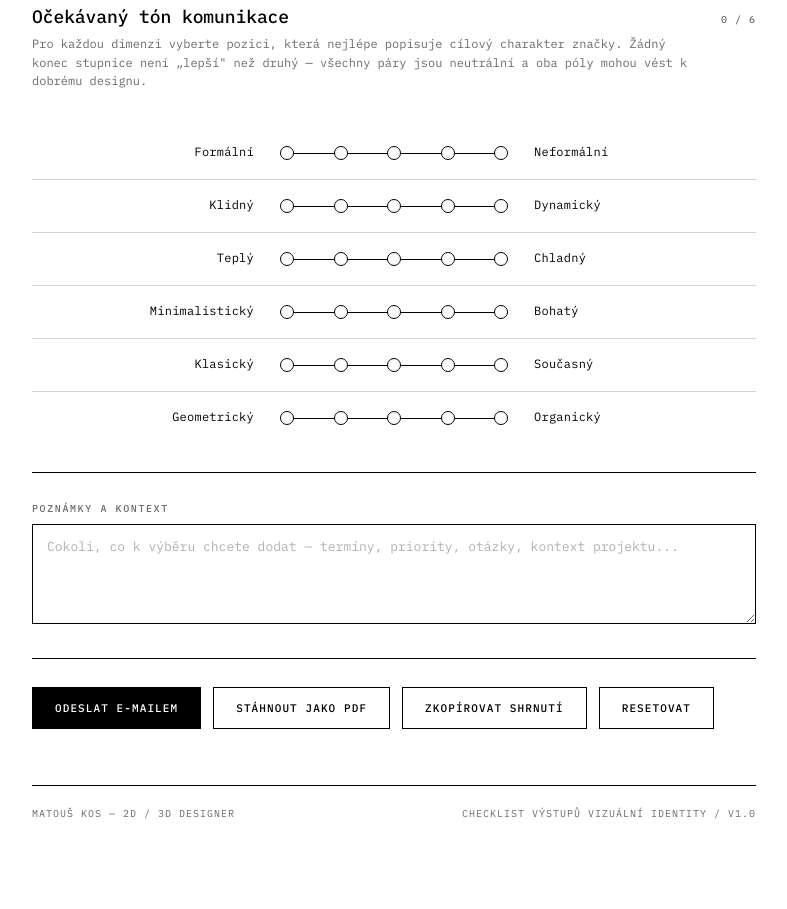
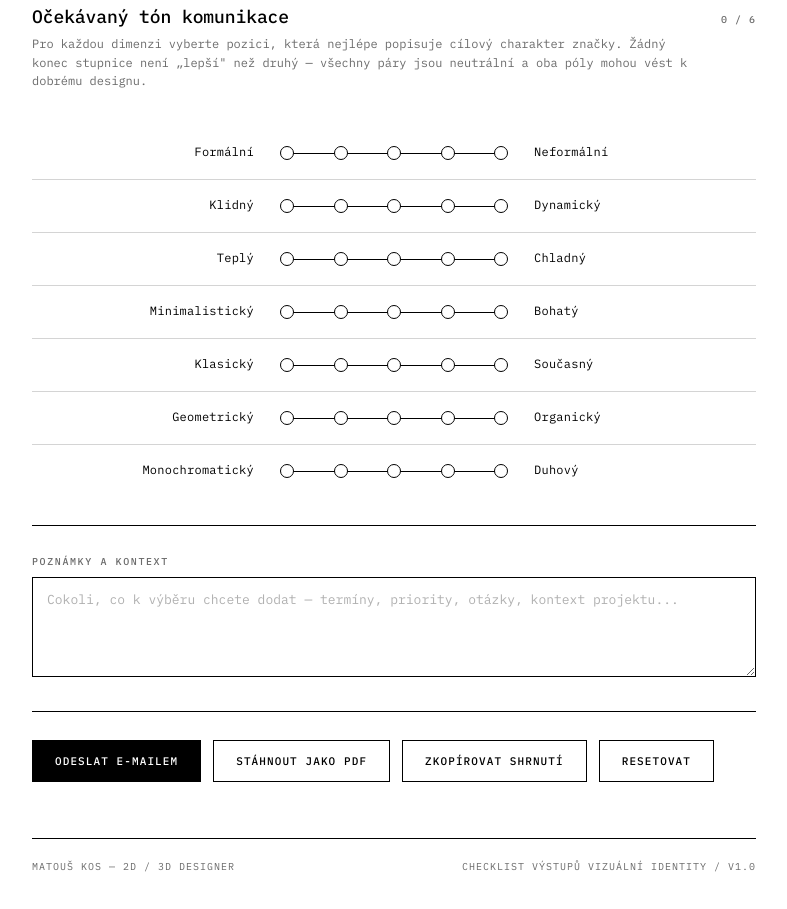
Before and after one commit to matouskos/onboarding-visual-identity, a plain HTML site: page index.html in a window 1280 px wide. Shown: the part 3464-4373 px from the top of the page, without its empty margins (246-1033 px from the left). Drawn offline with Linux system fonts and the light colour scheme.

Commit message:
Update index.html

```diff
--- a/index.html
+++ b/index.html
@@ -599,6 +599,7 @@ const TONES = [
   { id: 'density',     left: 'Minimalistický', right: 'Bohatý' },
   { id: 'era',         left: 'Klasický',       right: 'Současný' },
   { id: 'form',        left: 'Geometrický',    right: 'Organický' },
+  { id: 'color',       left: 'Monochromatický',right: 'Duhový' },
 ];
 
 // l = layer, n = name, d = description, m = media (P=print, D=digital, S=spatial)
```
